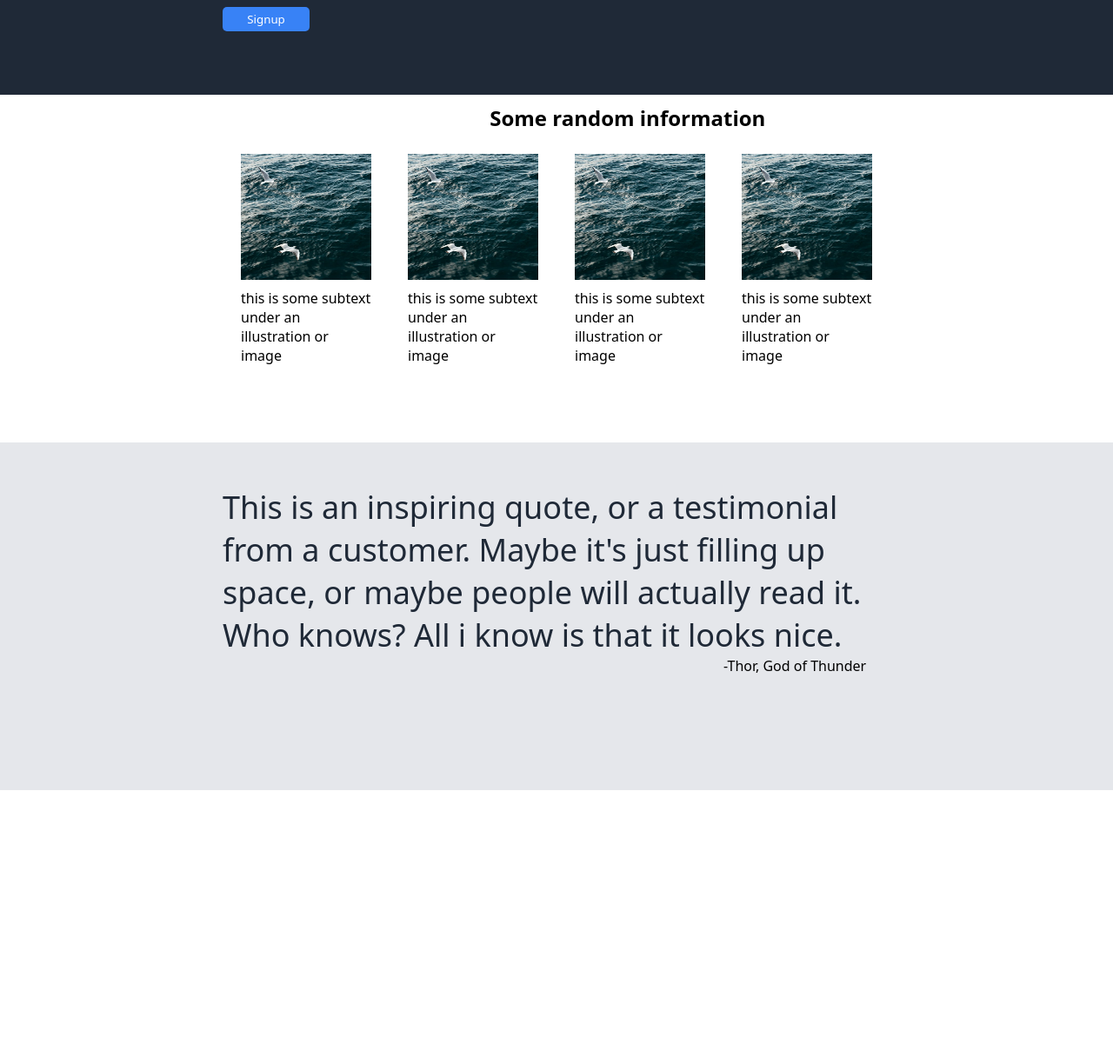
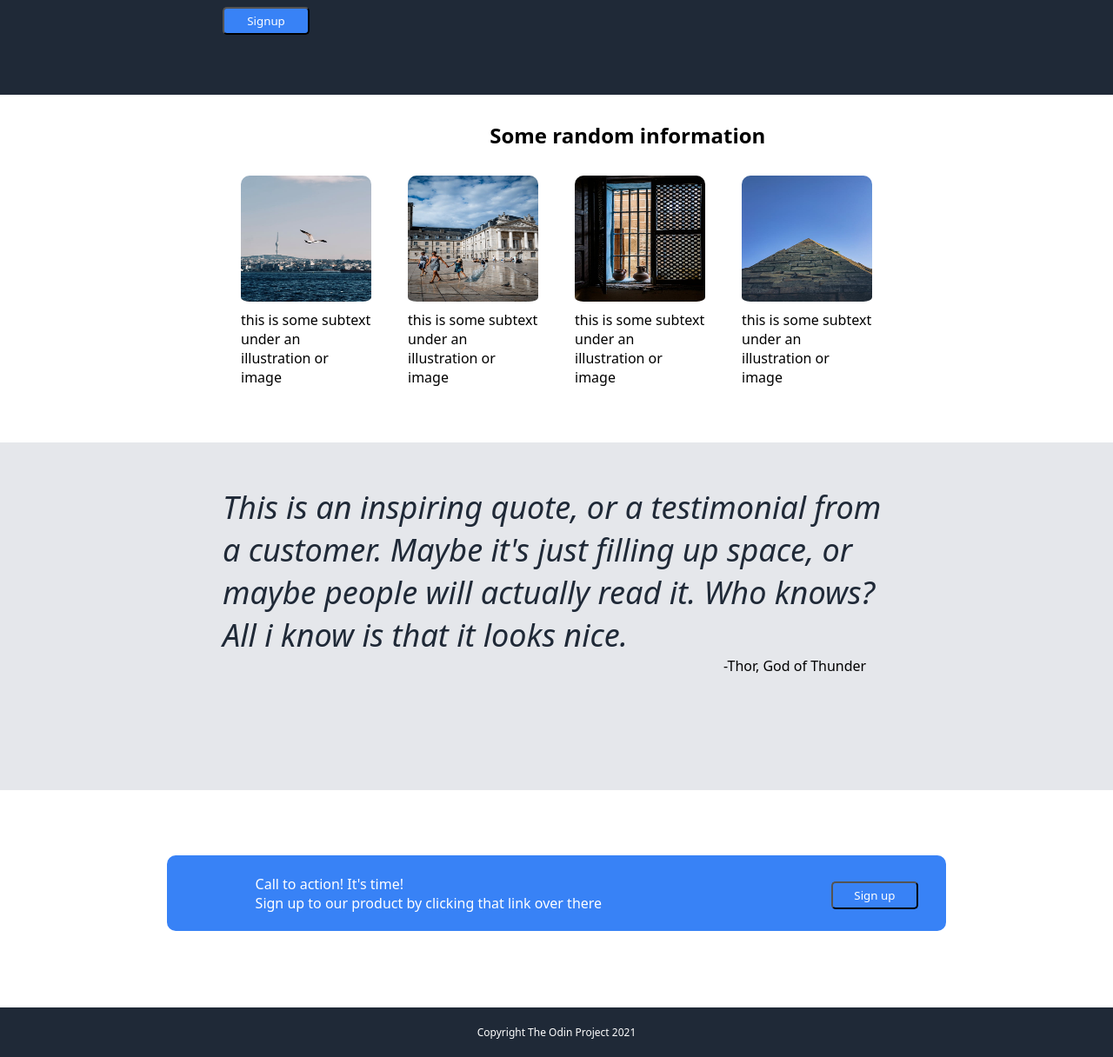
Before and after one commit to mhrjnrahul/landing-page, a plain HTML site: page index.html in a window 1280 px wide. Shown: the part 291-1507 px from the top of the page at 87% size. Before the commit the page ends 1200 px from the top, so only its background shows below. Drawn offline with Linux system fonts and the light colour scheme.

Commit message:
finished project

```diff
--- a/index.html
+++ b/index.html
@@ -40,19 +40,19 @@
         <h2>Some random information</h2>
         <div class="body1-images">
             <div class="body1image1">
-                <img src="images/image.jpeg">
+                <img src="images/seagull.jpeg">
                 <div class="text1">this is some subtext under an illustration or image</div>
             </div>
             <div class="body1image2">
-                <img src="images/image.jpeg">
+                <img src="images/place.jpeg">
                 <div class="text1">this is some subtext under an illustration or image</div>
             </div>
             <div class="body1image3">
-                <img src="images/image.jpeg">
+                <img src="images/door.jpeg">
                 <div class="text1">this is some subtext under an illustration or image</div>
             </div>
             <div class="body1image4">
-                <img src="images/image.jpeg">
+                <img src="images/pyramid.jpeg">
                 <div class="text1">this is some subtext under an illustration or image</div>
             </div>
         </div>
@@ -66,5 +66,17 @@
         </p>
         <span>-Thor, God of Thunder</span>
     </div>
+
+    <div class="body3">
+        <div class="content">
+            <div class="text3">
+                <p class="one">Call to action! It's time!</p>
+                <p class="two">Sign up to our product by clicking that link over there</p>
+            </div>
+            <div class="button2"><button class="button3">Sign up</button></div>
+        </div>
+        </div>
+
+        <footer class="footer"><p>Copyright The Odin Project 2021</p></footer>
 </body>
 </html>
--- a/style.css
+++ b/style.css
@@ -47,7 +47,6 @@ button{
     margin-top: 15px;
     text-decoration: none;
     border-radius: 5px;
-    border: none;
 }
 
 .text > h1{
@@ -65,9 +64,9 @@ button{
     padding-bottom: 40px;
 }
 .body1 > h2{
-    padding-top: 10px;
+    padding-top: 30px;
     margin-left: 40%;
-    padding-bottom: 25px;
+    padding-bottom: 30px;
 }
 
 .body1-images{
@@ -82,6 +81,7 @@ img {
     height: 150px;
     width: 150px;
     padding-bottom: 5px;
+    border-radius: 10px;
 }
 
 .body2{
@@ -91,11 +91,47 @@ img {
 .body2 > p{
     font-size: 36px;
     color: #1F2937;
+    font-style: italic;
     margin-left: 20%;
     margin-right: 20%;
     padding-top: 50px;
 }
 
+.body3{
+    height: 250px;
+    padding-top:75px;
+}
+
+.content{
+    display: flex;
+    gap: 4px;
+    align-items: center;
+    background-color: #3882f6;
+    margin-right: 15%;
+    margin-left: 15%;
+    padding: 15px;
+    border-radius: 10px;
+}
+
+.text3{
+    margin-left: 10% ;
+    margin-right: 30%;
+    color: white;
+}
+
+.button2{
+    padding-bottom: 10px;
+}
+
+
 span{
     margin-left: 65%;
 }
+
+footer{
+    background: #1F2937;
+    color: white;
+    text-align: center;
+    padding: 20px;
+    font-size: 12px;
+}
```
Also changed, not shown: images/door.jpeg (added), images/place.jpeg (added), images/pyramid.jpeg (added), images/seagull.jpeg (added).
